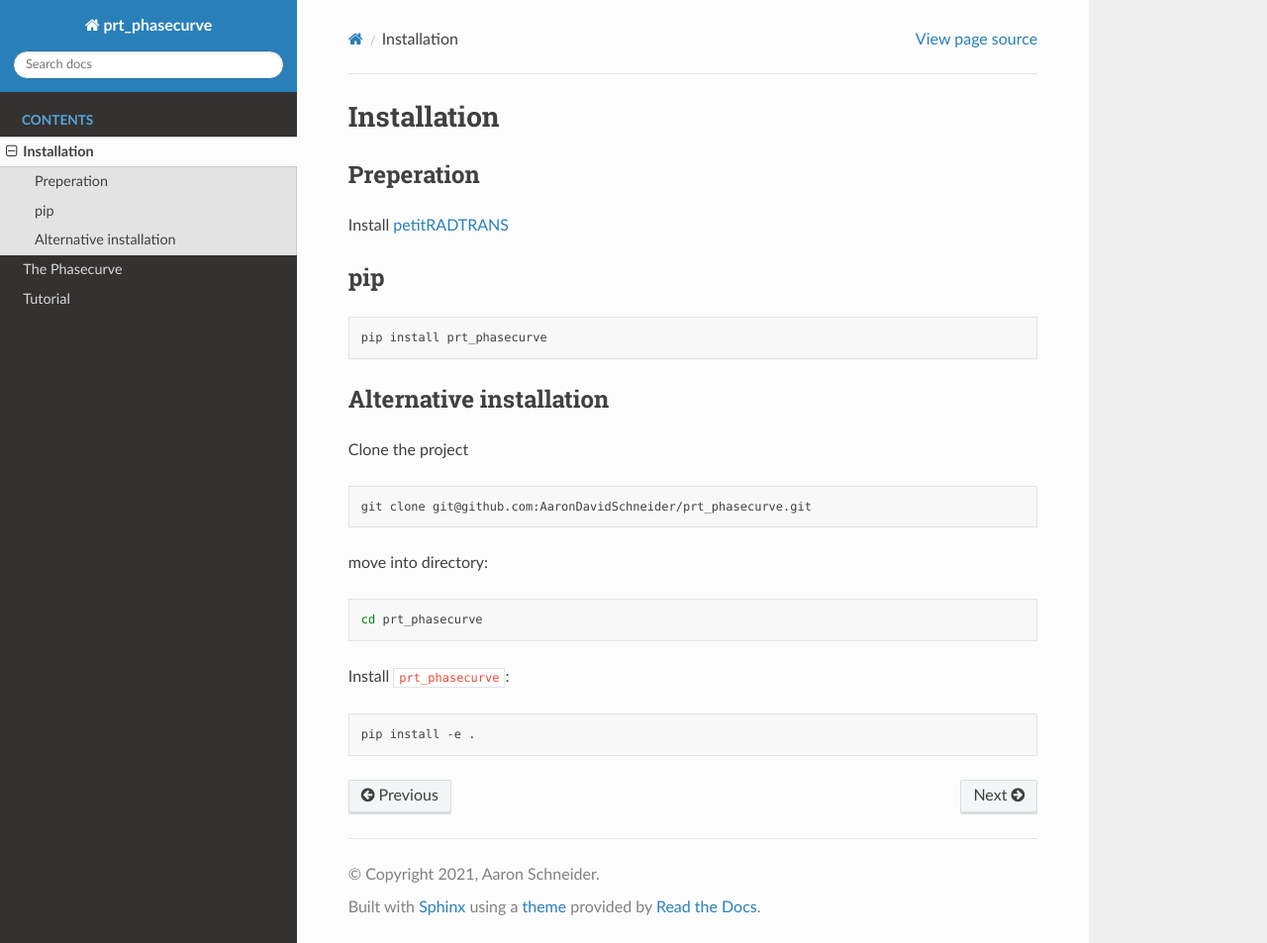
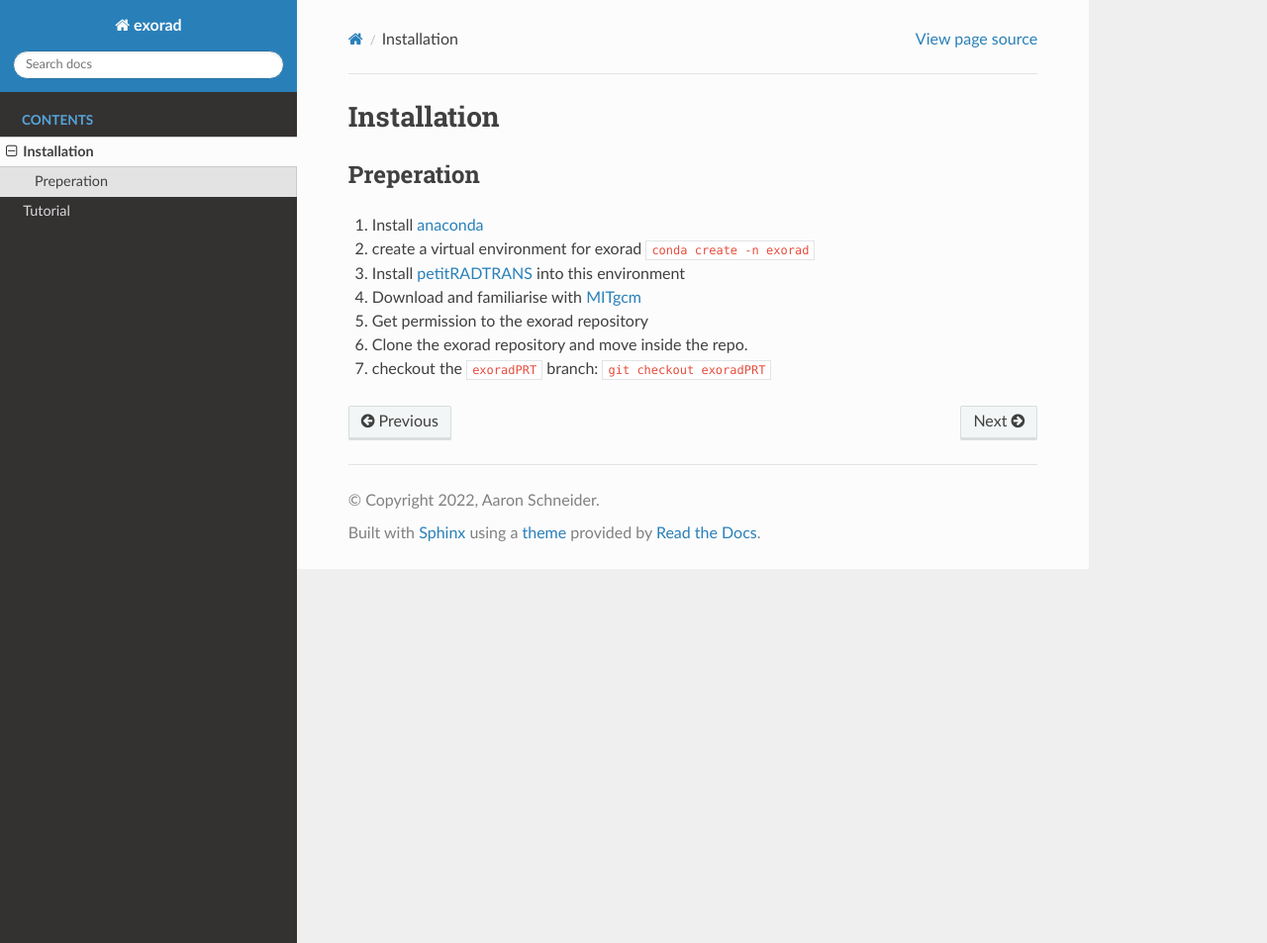
Before and after one commit to exorad/exorad-wiki, a Sphinx documentation site: the page built from doc/source/Installation.rst, in a window 1280 px wide and 953 px high. Shown: the whole window at 99% size. Built offline with Sphinx 7.4.7 and the Read the Docs theme 2.0.0, drawn with Linux system fonts in a browser that asks for light colours; pages that are not in the unit, such as notebooks, are missing from menus.

Commit message:
some init

```diff
--- a/doc/source/Installation.rst
+++ b/doc/source/Installation.rst
@@ -3,34 +3,10 @@ Installation
 
 Preperation
 ^^^^^^^^^^^
-
-Install `petitRADTRANS <https://petitradtrans.readthedocs.io/en/latest/>`_
-
-pip
-^^^
-
-.. code-block:: bash
-
-   pip install prt_phasecurve
-
-
-Alternative installation
-^^^^^^^^^^^^^^^^^^^^^^^^
-
-Clone the project
-
-.. code-block:: bash
-
-   git clone git@github.com:AaronDavidSchneider/prt_phasecurve.git
-
-move into directory:
-
-.. code-block:: bash
-
-   cd prt_phasecurve
-
-Install ``prt_phasecurve``:
-
-.. code-block:: bash
-
-   pip install -e .
+1. Install `anaconda <https://www.anaconda.com/>`_
+2. create a virtual environment for exorad ``conda create -n exorad``
+3. Install `petitRADTRANS <https://petitradtrans.readthedocs.io/en/latest/>`_ into this environment
+4. Download and familiarise with `MITgcm <https://mitgcm.readthedocs.io/en/latest/>`_
+5. Get permission to the exorad repository
+6. Clone the exorad repository and move inside the repo.
+7. checkout the ``exoradPRT`` branch: ``git checkout exoradPRT``
--- a/doc/source/conf.py
+++ b/doc/source/conf.py
@@ -17,8 +17,8 @@ sys.path.insert(0, os.path.abspath('../..'))
 
 # -- Project information -----------------------------------------------------
 
-project = 'prt_phasecurve'
-copyright = '2021, Aaron Schneider'
+project = 'exorad'
+copyright = '2022, Aaron Schneider'
 author = 'Aaron Schneider'
 
 # The full version, including alpha/beta/rc tags
```
Also changed, not shown: doc/source/Physics.rst (deleted, +0 -38 lines), doc/source/index.rst (+4 -4 lines).
